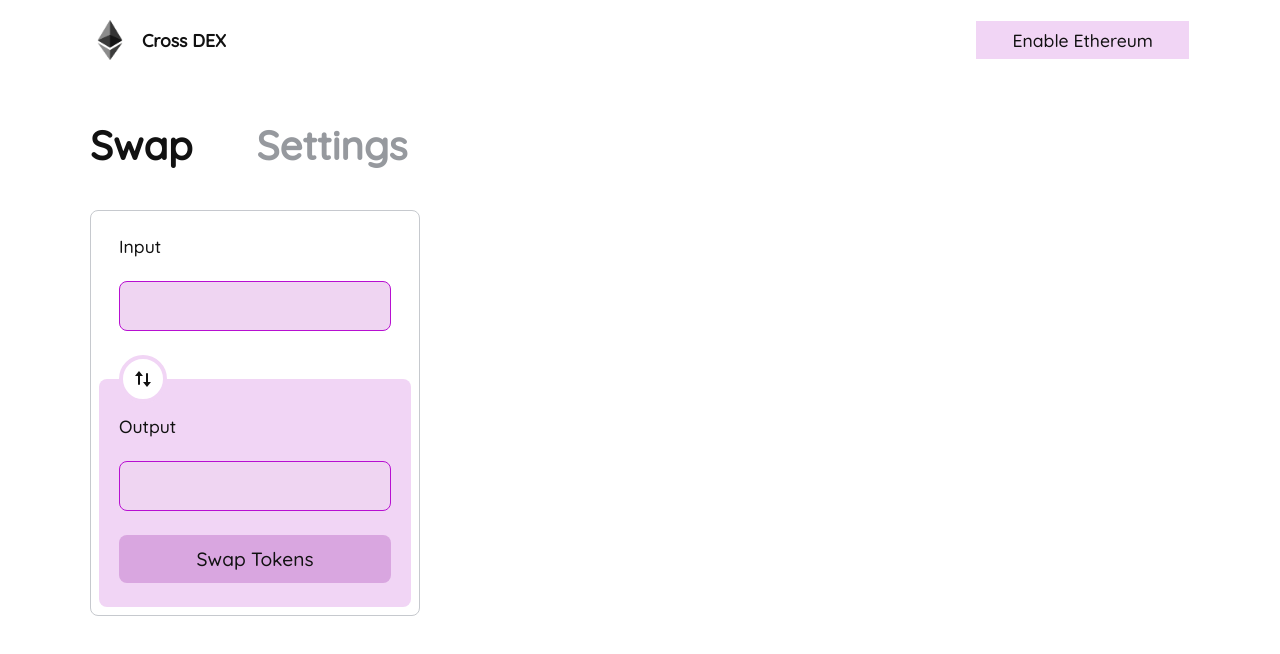
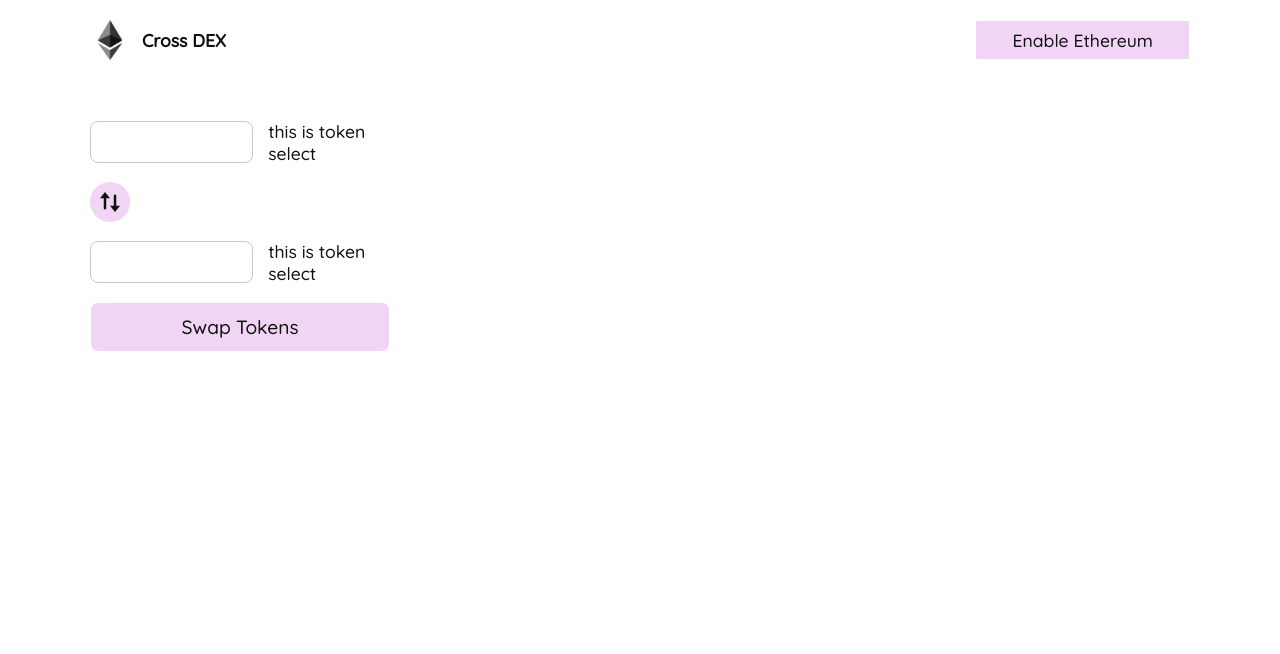
Before and after one commit to 0xNeit/dex-aggregator, a React (Create React App) app: page / in a window 1280 px wide. Shown: the top 654 px of the page. Built offline with nearby package versions, Linux system fonts and the light colour scheme; the HTML template or start-up script is replaced by a standard one.

Commit message:
Changed swap layout

```diff
--- a/src/pages/Swap.jsx
+++ b/src/pages/Swap.jsx
@@ -2,7 +2,6 @@ import { useState } from "react";
 import styled from "styled-components";
 import swapicon from "../assets/swap.svg";
 
-const backgroundColor = props => props.backgroundColor || '#efd5f2'
 
 const Content = styled.div`
     width: 100%;
@@ -30,114 +29,85 @@ const NavButton = styled.div`
         margin-right: 64px;
     }
     `
-// styled-components usage example?
-
-
-
 
 const Input = styled.input`
-    width: 100%;
+    width: 65%;
     font-size: 1.2rem;
     outline: none;
-    background-color: ${backgroundColor};
-    border: 1px solid #b70fd1;
+    border: 1px solid var(--light-gray);
     border-radius: 8px;
-    padding: 12px;
-    &:focus{
-        border: 1px solid var(--light-dark);
+    padding: 8px 12px;
+    margin-right: 5%;
+    &:focus {
+        border: 1px solid var(--gray);
     }
     `
 
 const StyledInterface = styled.div`
-    width: 100%;
-    height: 100%;
-    display: flex;
-    flex-direction: row;
-    justify-content: flex-start;
-    align-items: flex-start;
-    margin: 40px 0;
-    `
-
-const StyledLeft = styled.div`
-    width: 30%;
-    height: 100%;
-    margin-right: 5%;
-    `
-
-const StyledRight = styled.div`
-    width: 65%;
-    height: 100%;
-    `
-
-const StyledSwap = styled.div`
-    width: 100%;
+    width: 300px;
     display: flex;
     flex-direction: column;
     justify-content: flex-start;
     align-items: flex-start;
-    background-color: var(--background);
-    padding: 24px 8px 8px 8px;
-    border: 1px solid var(--light-gray);
-    border-radius: 8px;
-    `
-
-const SwapLabel = styled.div`
-    margin-bottom: 24px;
-    `
-
-const Section = styled.div`
-    position: relative;
-    width: 100%;
-    padding: 0 20px;
-    border
-    `
-
-const SectionOutput = styled.div`
-    position: relative;
-    width: 100%;
-    padding: 0 20px;
-    background-color: var(--light);
-    border-radius: 8px;
-    padding: 36px 20px 24px 20px;
-    margin-top: 48px;
-    `
-
-const SwapIcon = styled.div`
-    position: absolute;
-    top: -24px;
-    left: 20px;
-    width: 48px;
-    height: 48px;
-    display: flex;
-    flex-direction: row;
-    justify-content: center;
-    align-items: center;
-    background-color: #FFFFFF;
-    border: 4px solid var(--light);
-    border-radius: 24px;
     `
 
 const StyledImage = styled.img`
-    width: 16px;
-    height: 16px;
+    width: 20px;
+    height: 20px;
     object-fit: contain;
-    margin: 12px 0;
-    `
-
-const ExecuteSwap = styled.button`
-    width: 100%;
-    font-size: 1.2rem;
-    background-color: var(--light-dark);
-    border: none;
-    border-radius: 8px;
-    padding: 12px 36px;
-    margin-top: 24px;
     `
 
 const Settings = styled.div`
     width: 100%;
     height: 100%;
     margin: 40px 0;
+    `
+
+const TokenSection = styled.div`
+    width: 100%;
+    display: flex;
+    flex-direction: row;
+    justify-content: flex-start;
+    align-items: center;
+    `
+
+const Switch = styled.button`
+    width: 40px;
+    height: 40px;
+    display: flex;
+    flex-direction: row;
+    justify-content: center;
+    align-items: center;
+    background-color: var(--light);
+    border: 1px solid var(--background-color);
+    border-radius: 20px;
+    margin: 18px 0;
+    &:hover {
+        border: 1px solid var(--light-dark);
+    }
+    `
+
+const Output = styled.input`
+    width: 65%;
+    font-size: 1.2rem;
+    border: 1px solid var(--light-gray);
+    border-radius: 8px;
+    padding: 8px 12px;
+    margin-right: 5%;
+    `
+
+const SwapButton = styled.button`
+    width: 100%;
+    font-size: 1.2rem;
+    text-align: center;
+    background-color: var(--light);
+    border: 1px solid var(--background);
+    border-radius: 8px;
+    padding: 12px 0;
+    margin-top: 18px;
+    &:hover {
+        border: 1px solid var(--light-dark);
+    }
     `
 
 const SwapInput = ({ backgroundColor }) => {
@@ -148,36 +118,35 @@ const SwapInput = ({ backgroundColor }) => {
     )
 }
 
+const TokenSelect = () => (
+    <>this is token select</>
+)
+
 
 
 const SwapInterface = () => {
 
     return (
         <StyledInterface>
-            <StyledLeft>
-                <StyledSwap>
-                    <Section>
-                        <SwapLabel>Input</SwapLabel>
-                        <SwapInput backgroundColor="var(--light)"></SwapInput>
-                    </Section>
-                    <SectionOutput>
-                        <SwapIcon>
+            <TokenSection>
+                <SwapInput></SwapInput>
+                <TokenSelect></TokenSelect>
+            </TokenSection>
+            <Switch>
                 <StyledImage src={swapicon} />
-                        </SwapIcon>
-                        <SwapLabel>Output</SwapLabel>
-                        <SwapInput backgroundColor="var(--background)"></SwapInput>
-                        <ExecuteSwap>Swap Tokens</ExecuteSwap>
-                    </SectionOutput>
-                </StyledSwap>
-            </StyledLeft>
-            <StyledRight></StyledRight>
+            </Switch>
+            <TokenSection>
+                <Output></Output>
+                <TokenSelect></TokenSelect>
+            </TokenSection>
+            <SwapButton>Swap Tokens</SwapButton>
         </StyledInterface>
     )
 }
 
 const SwapSettings = () => {
     return (
-        <Settings></Settings>
+        <Settings>This is the settings</Settings>
     )
 }
 
@@ -187,6 +156,7 @@ const Swap = () => {
 
     return (
         <Content>
+            <SwapInterface>
                 <SectionNav>
                     <NavButton
                         style={{ color: `var(--${section === "swap" ? "black" : "gray"})` }}
@@ -197,6 +167,7 @@ const Swap = () => {
                         onClick={() => setSection("settings")}>Settings</NavButton>
                 </SectionNav>
                 {section === "swap" ? <SwapInterface></SwapInterface> : section === "settings" ? <SwapSettings></SwapSettings> : <></>}
+            </SwapInterface>
         </Content>
     )
 }
```
Lines whose indentation alone changed are shown as unchanged.
